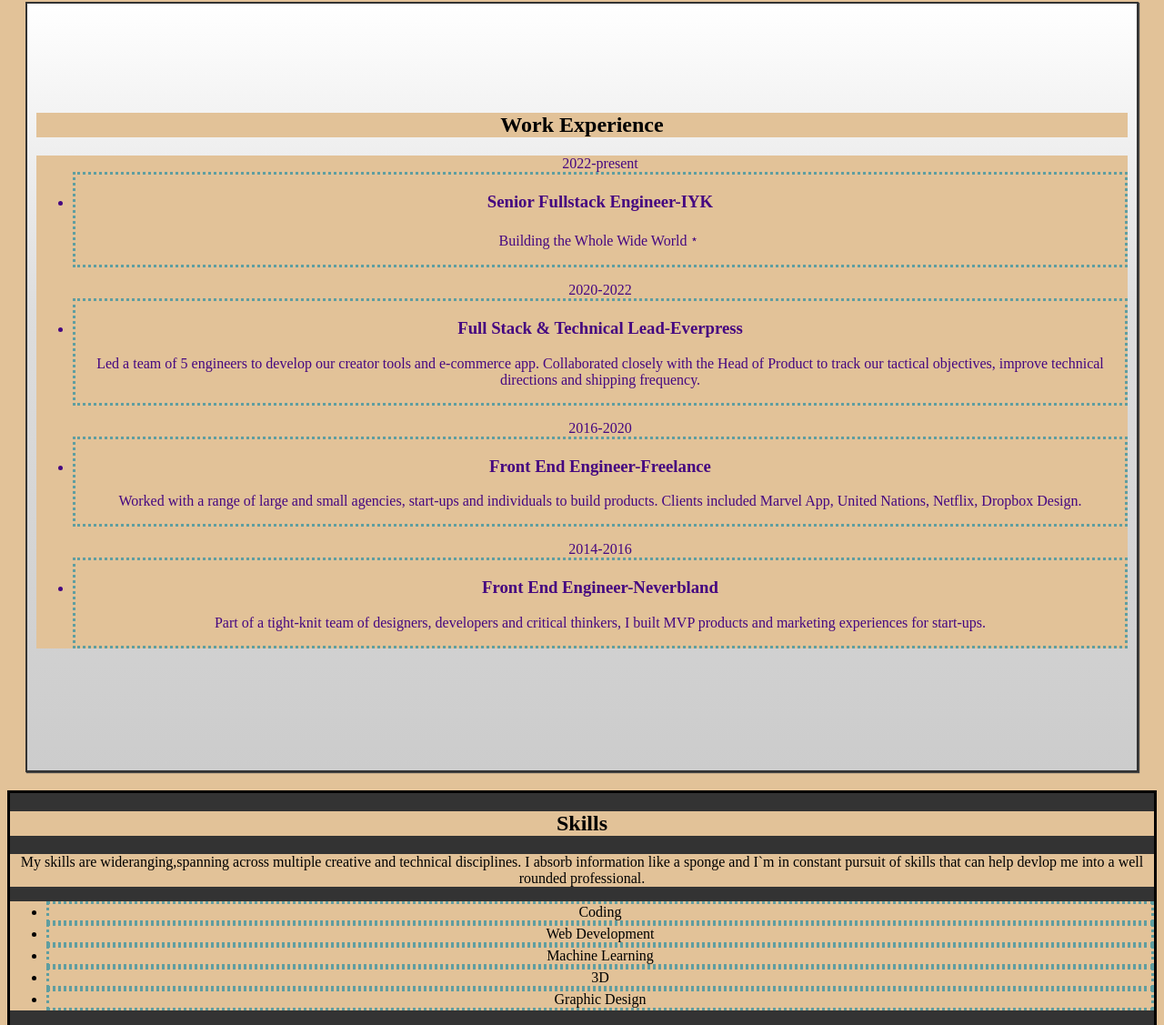
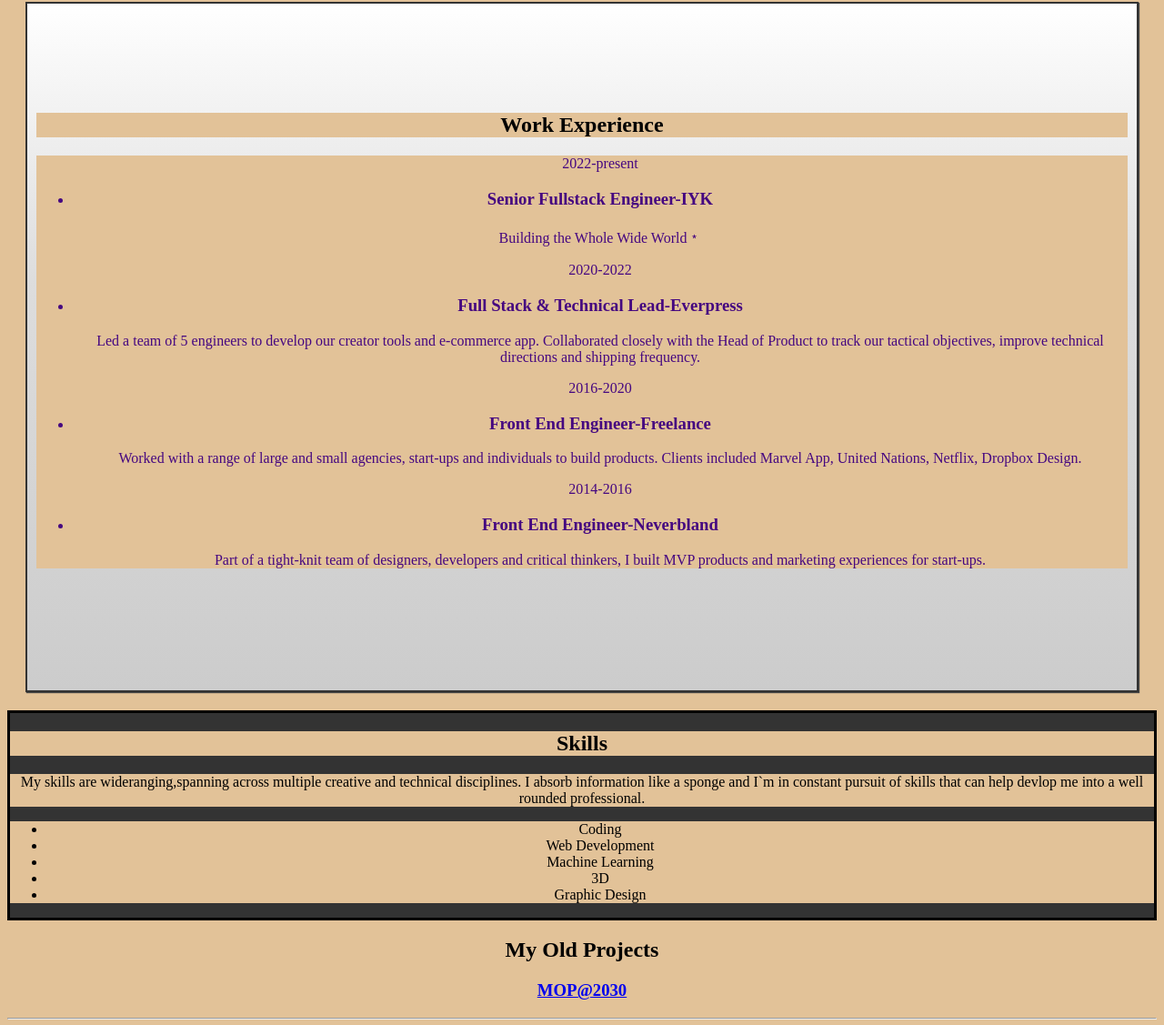
Before and after one commit to Anchorepsum/Capstone-project, a plain HTML site: page index.html in a window 1280 px wide. Shown: the part 839-1966 px from the top of the page at 91% size. Drawn offline with Linux system fonts and the light colour scheme.

Commit message:
Update style.css

```diff
--- a/style.css
+++ b/style.css
@@ -24,9 +24,6 @@ h1 {
 .experience {
     color: rgb(69, 7, 128);
 }
-li{
-    border: dotted cadetblue;
-}
 .skill {
     box-sizing: border-box;
     border: solid;
```
